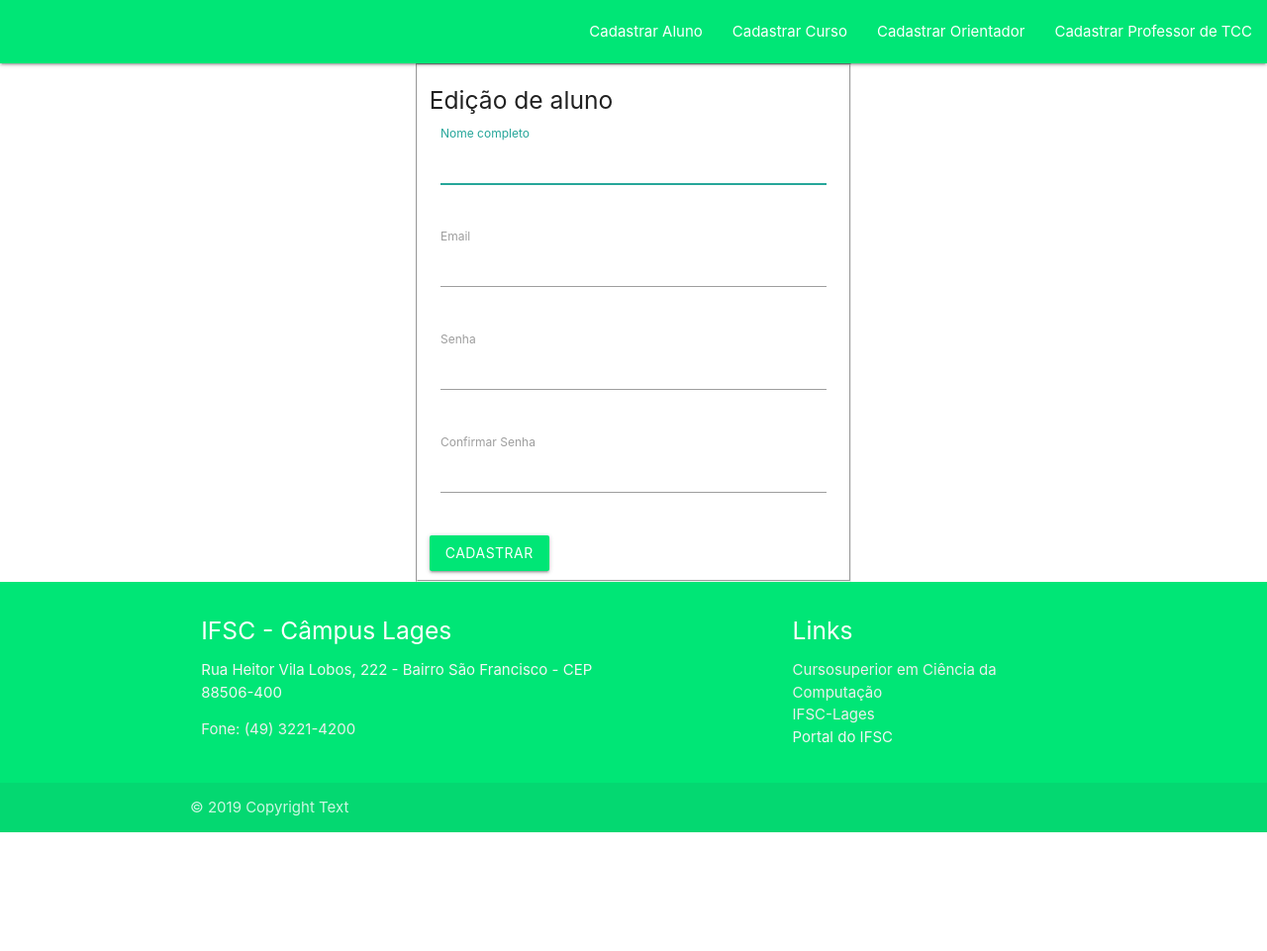
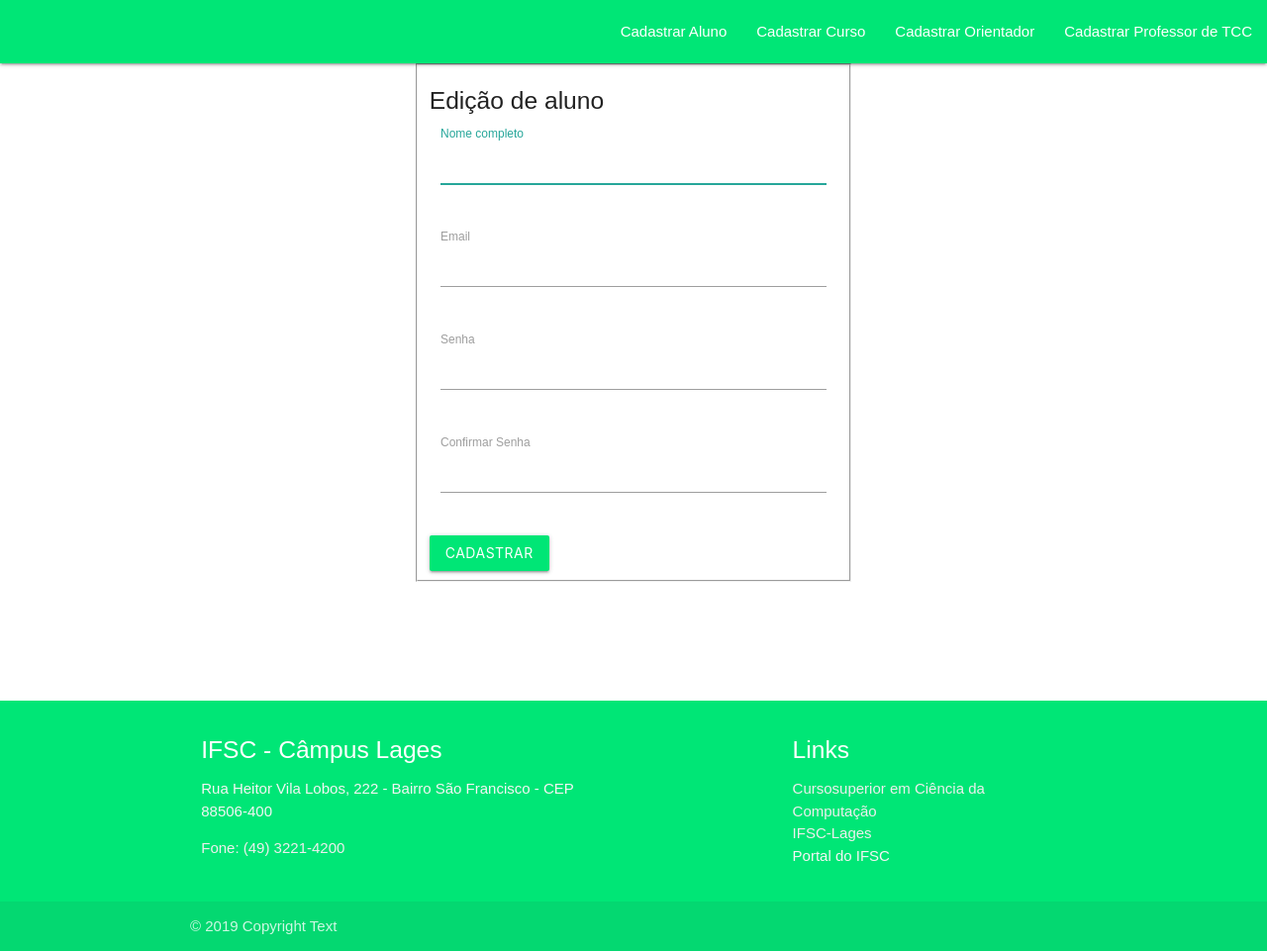
Before and after one commit to matheusdemedeiros/webtcc, a PHP site: page /editar.php?editaid=1 in a window 1280 px wide. Shown: the whole page at 99% size. Before the commit the page ends 841 px from the top, so only its background shows below. Run offline with PHP 8.4, Linux system fonts and the light colour scheme; data that the repository does not hold is empty.

Commit message:
Editar pronto

```diff
--- a/cabecalho.php
+++ b/cabecalho.php
@@ -1,6 +1,7 @@
 <head>
     <!-- <link href="https://maxcdn.bootstrapcdn.com/bootstrap/3.3.7/css/bootstrap.min.css" rel="stylesheet" integrity="sha384-BVYiiSIFeK1dGmJRAkycuHAHRg32OmUcww7on3RYdg4Va+PmSTsz/K68vbdEjh4u" crossorigin="anonymous"> -->
     <!-- Compiled and minified CSS -->
+    <link rel="stylesheet" href="css/estilos.css">
     <link rel="stylesheet" href="https://cdnjs.cloudflare.com/ajax/libs/materialize/1.0.0/css/materialize.min.css">
     <link href="https://fonts.googleapis.com/icon?family=Material+Icons" rel="stylesheet">
 
--- a/cadastroaluno.php
+++ b/cadastroaluno.php
@@ -72,7 +72,9 @@
 
         </form>
     </div>
-<?php include("rodape.php"); ?>
+
+    <?php include("rodape.php"); ?>
+
 
 </body>
 
--- a/cadastrocurso.php
+++ b/cadastrocurso.php
@@ -34,6 +34,8 @@
 
 
     <?php include("rodape.php"); ?>
+
+
 </body>
 
 </html>
--- a/css/estilos.css
+++ b/css/estilos.css
@@ -29,3 +29,9 @@
 .menu-opcoes a:active {
     color: #867dc6;
 }
+
+footer{
+    position: relative;
+    bottom: -120px;
+    width: 100%;
+}
--- a/editar.php
+++ b/editar.php
@@ -45,29 +45,31 @@
 
             <fieldset class="container">
                 <h5>Edição de aluno</h5>
+                <input type="hidden" name="fid" value="<?=$campo["id"]?>">
+
                 <div class="row">
                     <div class="input-field col s12">
-                        <input type="text" id="nome" name="nome" class="validate" autofocus required>
+                        <input type="text" id="nome" name="nome"  autofocus required value="<?=$campo["nome"]?>">
                         <label for="nome">Nome completo</label>
                     </div>
                 </div>
                 <div class="row">
                     <div class="input-field col s12">
 
-                        <input type="email" id="email" name="email" class="validate" autofocus required>
+                        <input type="email" id="email" name="email"  autofocus required value="<?=$campo["email"]?>">
                         <label for="email">Email</label>
                     </div>
                 </div>
                 <div class="row">
                     <div class="input-field col s12">
-                        <input type="password" id="password" name="password" class="validate" autofocus required>
-                        <label for="senha">Senha</label>
+                        <input type="password" id="password" name="password"  autofocus required value="<?=$campo["senha"]?>">
+                        <label for="password">Senha</label>
                     </div>
                 </div>
                 <div class="row">
                     <div class="input-field col s12">
-                        <input type="password" id="password2" name="password2" class="validate" autofocus required>
-                        <label for="senha2">Confirmar Senha</label>
+                        <input type="password" id="password2" name="password2"  autofocus required>
+                        <label for="password2">Confirmar Senha</label>
                     </div>
                 </div>
                 <input class="btn" style="background-color: #00e676" type="submit" name="Cadastrar" value="Cadastrar" onclick="return validar()" />
--- a/rodape.php
+++ b/rodape.php
@@ -1,4 +1,4 @@
-<footer  class="page-footer" style="background-color: #00e676">
+<footer class="page-footer" style="background-color: #00e676">
 <div class="container">
             <div class="row">
               <div class="col l6 s12">
```
